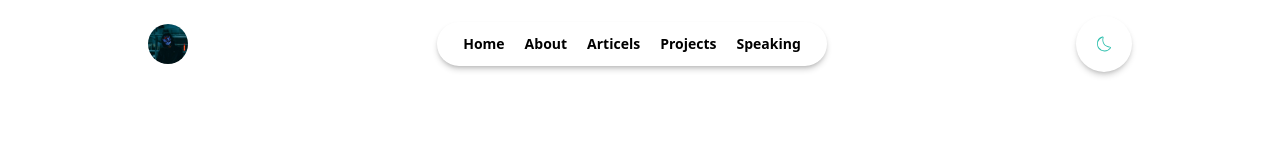
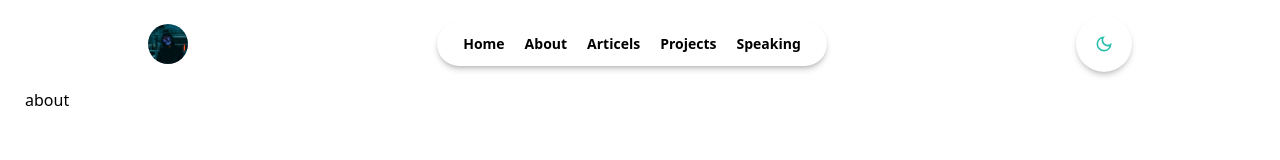
Before and after one commit to iXZed026/tailwind-app, a React (Create React App) app: page /About/About in a window 1280 px wide. Shown: the top 160 px of the page. Built offline with nearby package versions, Linux system fonts and the light colour scheme.

Commit message:
Create about folder

```diff
--- a/src/App.js
+++ b/src/App.js
@@ -2,6 +2,7 @@ import React from 'react';
 import Header from "./components/Header/Header"
 import Home from './components/Home/Home';
 import { Routes, Route } from 'react-router-dom';
+import About from './components/About/About';
 
 
 
@@ -12,6 +13,7 @@ const App = () => {
         <Header />
         <Routes>
           <Route path="/" element={<Home />} />
+          <Route path="/About/About" element={<About />} />
         </Routes>
       </div>
     </div>
--- /dev/null
+++ b/src/components/About/About.js
@@ -0,0 +1,11 @@
+import React from 'react'
+
+const About = () => {
+  return (
+    <div className="about h-screen">
+        about
+    </div>
+  )
+}
+
+export default About
--- a/src/components/NavLinks/Nav.js
+++ b/src/components/NavLinks/Nav.js
@@ -13,7 +13,7 @@ const Nav = () => {
             <nav className='shadow-md shadow-[#00000032] dark:bg-[#252529] rounded-3xl hidden md:block'>
                 <ul className='flex px-4 dark:text-gray-300 text-sm font-bold'>
                     <Link to="/"><li className='py-3 px-2.5 hover:text-[#2CBFAD] transition-all cursor-pointer'>Home</li></Link>
-                    <li className='py-3 px-2.5 hover:text-[#2CBFAD] transition-all cursor-pointer'>About</li>
+                    <Link to="/About/About"><li className='py-3 px-2.5 hover:text-[#2CBFAD] transition-all cursor-pointer'>About</li></Link>
                     <li className='py-3 px-2.5 hover:text-[#2CBFAD] transition-all cursor-pointer'>Articels</li>
                     <li className='py-3 px-2.5 hover:text-[#2CBFAD] transition-all cursor-pointer'>Projects</li>
                     <li className='py-3 px-2.5 hover:text-[#2CBFAD] transition-all cursor-pointer'>Speaking</li>
--- a/src/components/Theme/Theme.js
+++ b/src/components/Theme/Theme.js
@@ -1,7 +1,6 @@
-import React, { useState, useEffect } from 'react';
+import React, { useState, useEffect, useRef } from 'react';
 import { MdOutlineLightMode } from "react-icons/md";
-import { CiDark } from "react-icons/ci";
-
+import { MdOutlineDarkMode } from "react-icons/md";
 const Theme = () => {
 
     const [darkMod, setDarkMod] = useState(false);
@@ -18,10 +17,16 @@ const Theme = () => {
     }, [darkMod])
 
     return (
-        <div className="theme  text-[#2CBFAD] shadow-md shadow-[#0000002d] dark:bg-[#252529] size-14 flex justify-center items-center rounded-full cursor-pointer"
+        <div
+            className="theme  text-[#2CBFAD] shadow-md shadow-[#0000002d] dark:bg-[#252529] size-14 flex justify-center items-center rounded-full cursor-pointer"
             onClick={() => setDarkMod(!darkMod)}
         >
-            <CiDark className='text-xl' />
+            {!darkMod ? (
+                <MdOutlineDarkMode className='text-xl' />
+            ) : (
+                <MdOutlineLightMode className='text-xl'/>
+            )
+            }
         </div>
     )
 }
```
